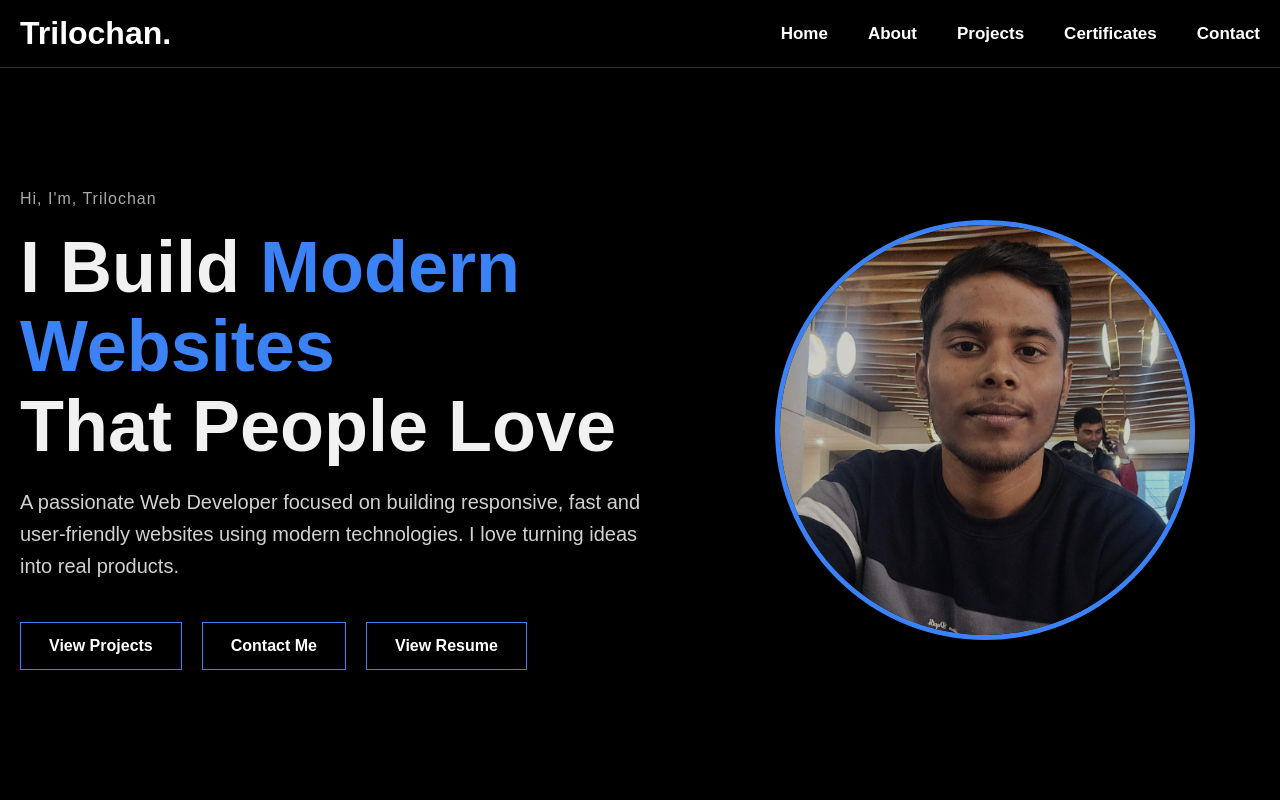
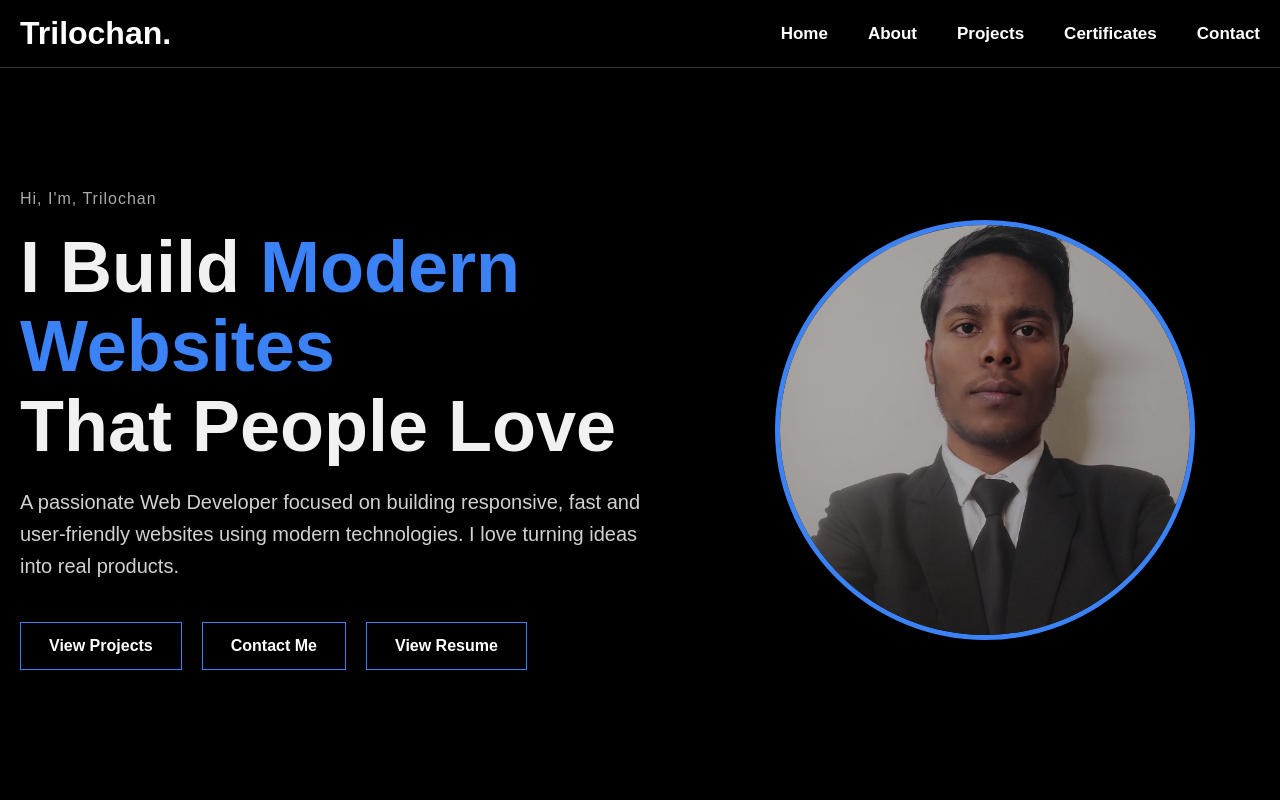
Before and after one commit to triloc8084/Portfolio, a plain HTML site: page index.html in a window 1280 px wide. Shown: the top 800 px of the page. Drawn offline with Linux system fonts and the light colour scheme.

Commit message:
Updated profile image

```diff
--- a/index.html
+++ b/index.html
@@ -66,7 +66,7 @@
 
     <!-- right side -->
     <div class="hero-right">
-      <img src="images/tri.jpeg" alt="image" />
+      <img src="images/MY pic.jpeg" alt="image" />
     </div>
   </div>
 
```
Also changed, not shown: images/MY pic.jpeg (added).
